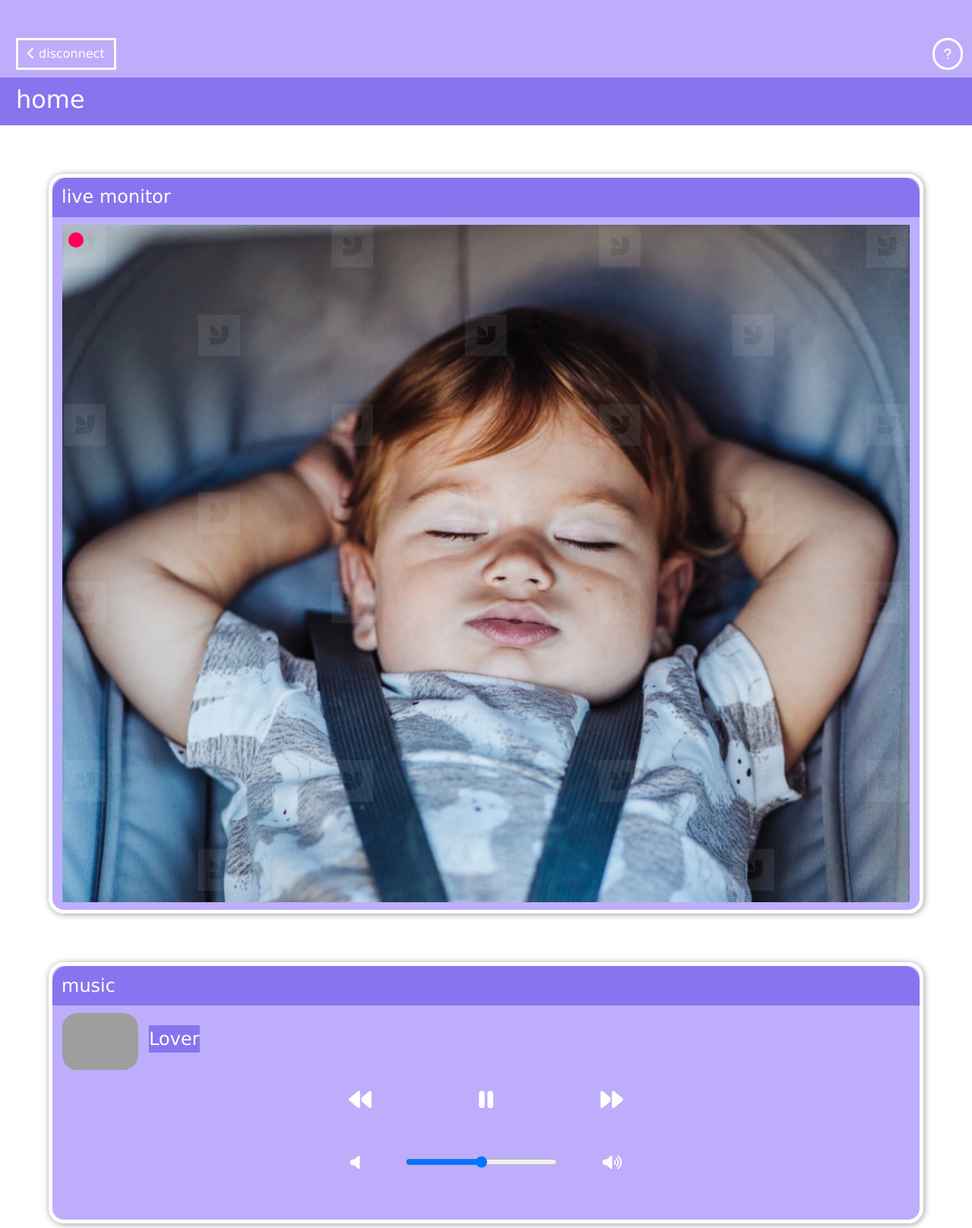
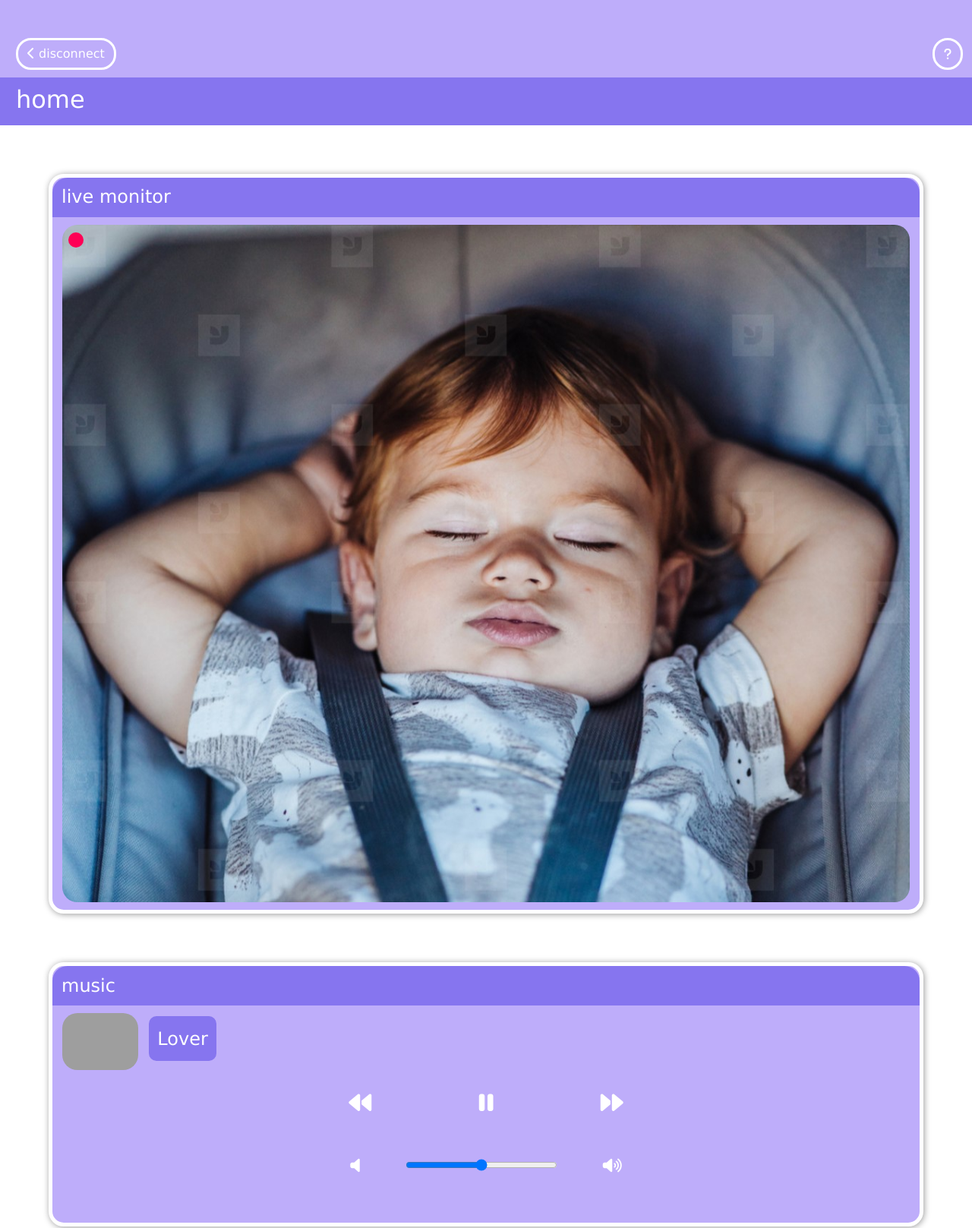
Before and after one commit to htluongucsd/barnvagn, a plain HTML site: page index.html in a window 1280 px wide. Shown: the top 1617 px of the page at 76% size. Drawn offline with nearby package versions, Linux system fonts and the light colour scheme; grey boxes are pictures that could not be loaded.

Commit message:
Update style.css

```diff
--- a/style.css
+++ b/style.css
@@ -37,7 +37,7 @@ p{
     color: #FFFFFF;
     border: 3px solid #FFFFFF;
     margin-left: 9px;
-    border-radius: 0;
+    border-radius: 20px;
     font-size: 1rem;
 }
 
@@ -46,7 +46,7 @@ p{
     color: #FFFFFF;
     border: 3px solid #FFFFFF;
     margin-left: 9px;
-    border-radius: 0;
+    border-radius: 20px;
     font-size: 1rem;
     background-color: #8675EF;
 }
@@ -140,6 +140,7 @@ i{
     width: 100%;
     padding: 0;
     text-align: center;
+    border-radius: 20px;
 
 }
 
@@ -154,6 +155,8 @@ i{
     background-color: #8675EF;
     font-family: "Verdana";
     font-size: 1.5rem;
+    border-radius: 10px;
+    padding: 1%;
 }
 
 .musiccontrol {
@@ -337,6 +340,7 @@ i{
     display: inline;
     margin-bottom: 15px;
     font-size: 18px;
+    border-radius: 20px;
 }
 
 .overlaycancel {
@@ -349,6 +353,7 @@ i{
     display: inline;
     margin-bottom: 15px;
     font-size: 18px;
+    border-radius: 20px;
 }
 
 @media (max-width: 1028px){
```
